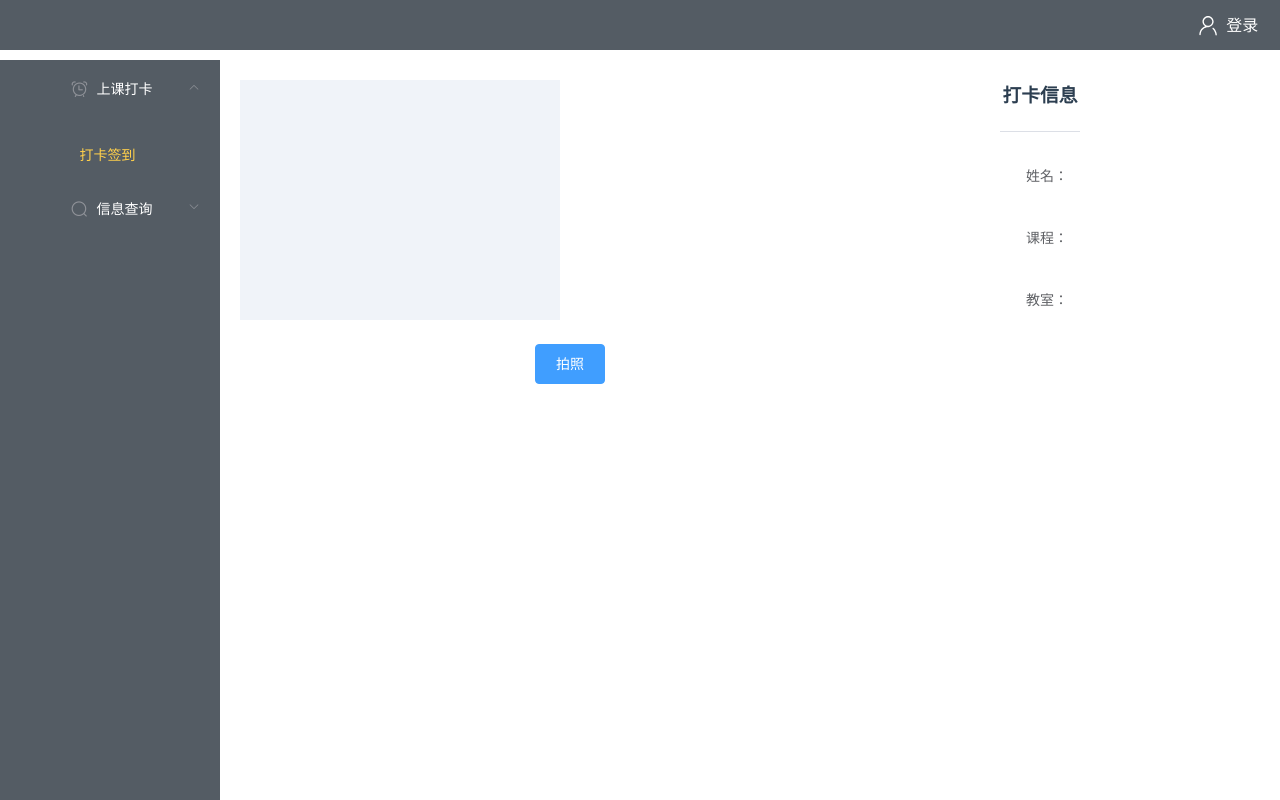
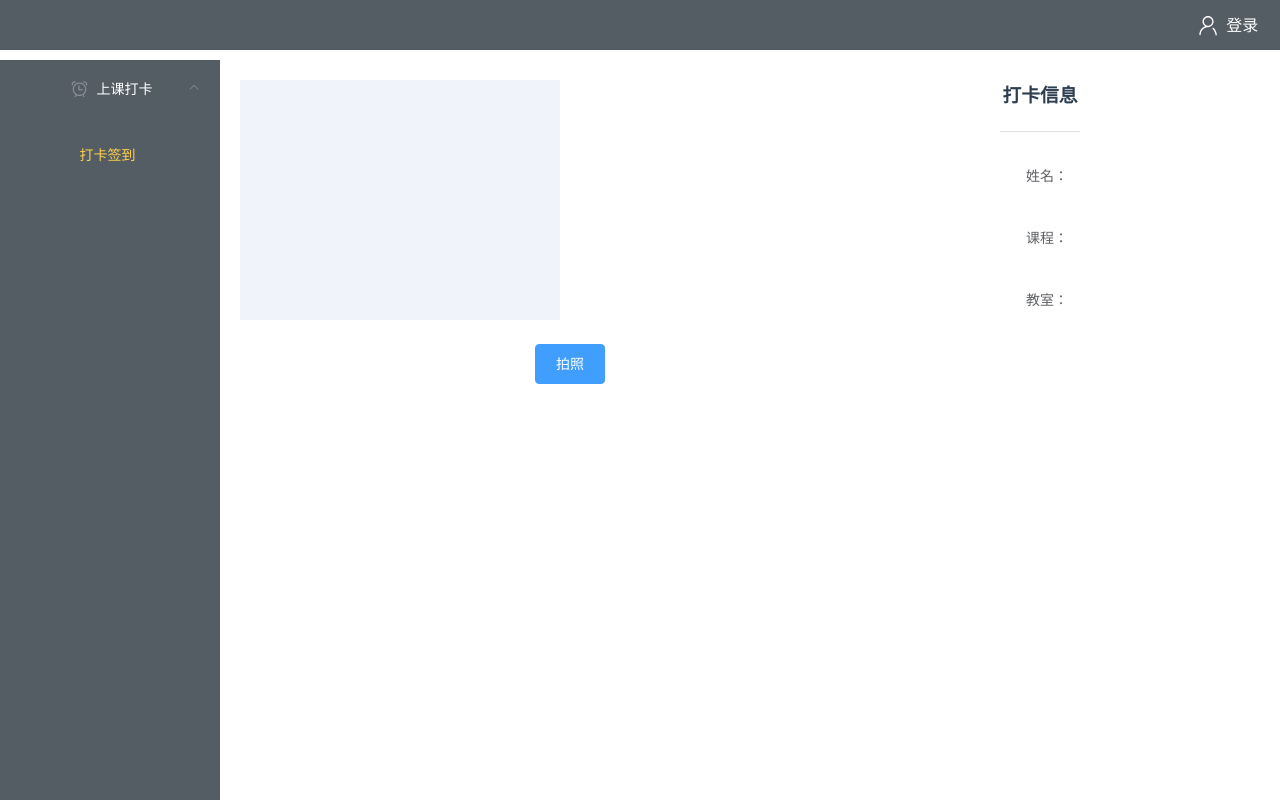
Before and after one commit to face-yz/attendance-system, a Vue app: page /student/punch-card in a window 1280 px wide. Built offline with nearby package versions, Linux system fonts and the light colour scheme; no server answers.

Commit message:
修复部分bug

```diff
--- a/src/components/NavSide.vue
+++ b/src/components/NavSide.vue
@@ -4,7 +4,7 @@
  * @Author: Jensen
  * @Date: 2019-12-11 15:23:15
  * @LastEditors  : Please set LastEditors
- * @LastEditTime : 2019-12-30 21:14:18
+ * @LastEditTime : 2020-01-03 16:32:33
  -->
 
 <template>
@@ -26,7 +26,7 @@
 						<el-menu-item :index="'/student/punch-card'">打卡签到</el-menu-item>
 					</el-menu-item-group>
 				</el-submenu>
-				<el-submenu index="2">
+				<el-submenu index="2" v-if="!(this.$route.path === '/student/punch-card')">
 					<template slot="title">
 						<i class="el-icon-search"></i>
 						<span>信息查询</span>
--- a/src/components/PunchCard.vue
+++ b/src/components/PunchCard.vue
@@ -4,7 +4,7 @@
  * @Author: Jensen
  * @Date: 2019-12-11 15:45:30
  * @LastEditors  : Please set LastEditors
- * @LastEditTime : 2020-01-01 16:26:36
+ * @LastEditTime : 2020-01-03 16:28:45
  -->
 
 <template>
@@ -65,14 +65,14 @@ export default class PunchCard extends Vue {
 		formdata.append('nowtime', momemt().format('HH:mm:ss'));
 		formdata.append('img', file);
 		const res = await photoPunch(formdata);
-		if (res.data === null) {
+		if (res.data === null || !res.data.length) {
 			this.$message.warning(res.msg);
 			setTimeout(() => {
 				this.$router.go(0);
 			}, 3000);
 			return;
 		}
-		const temp = res.data === null ? {} : this._.cloneDeep(res.data[0]);
+		const temp = !res.data ? {} : this._.cloneDeep(res.data[0]);
 		this.attendInfo = Object.assign(this.attendInfo, temp);
 		const flag: number = temp.flag;
 		if (flag === 1 || flag === 3) {
```
